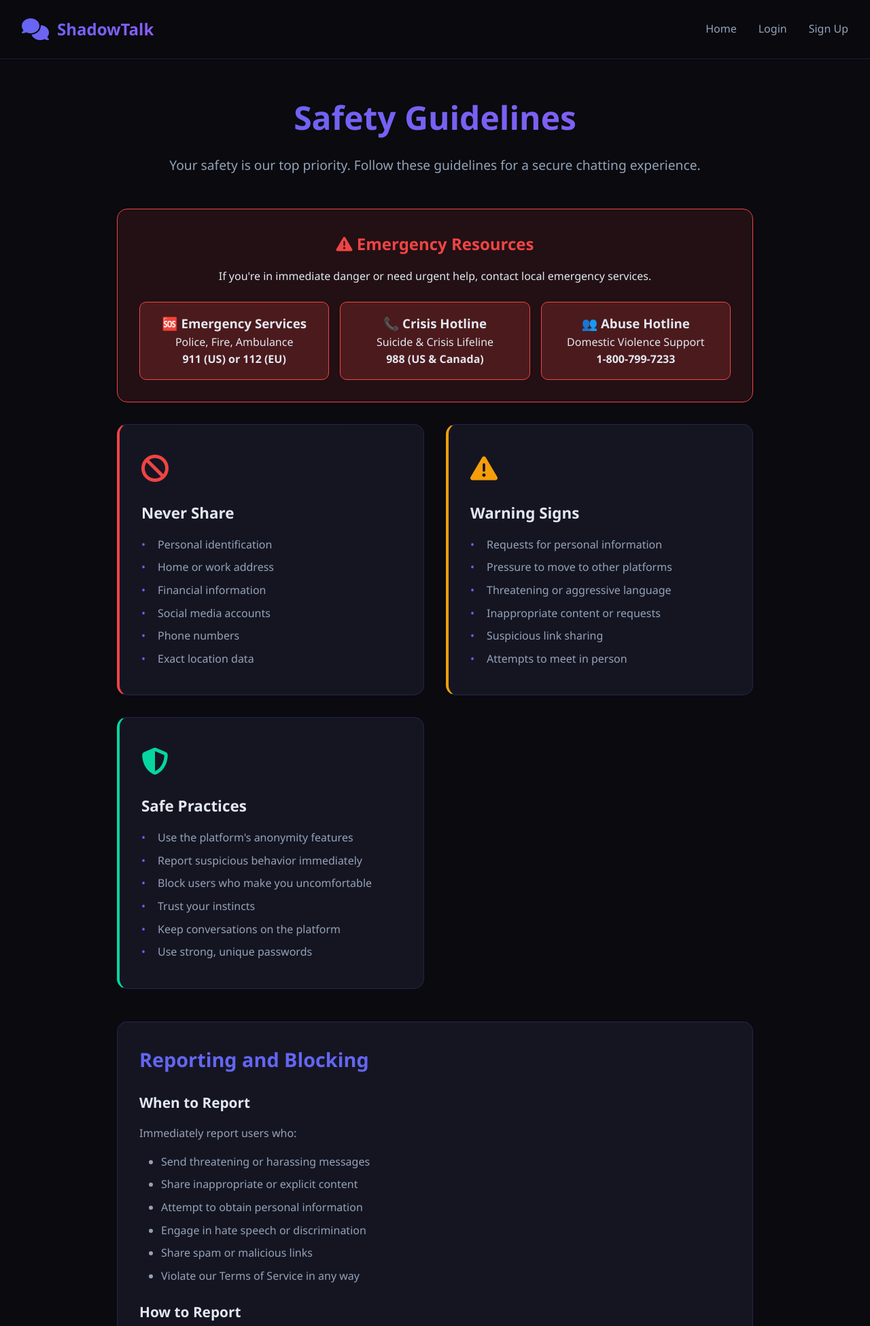
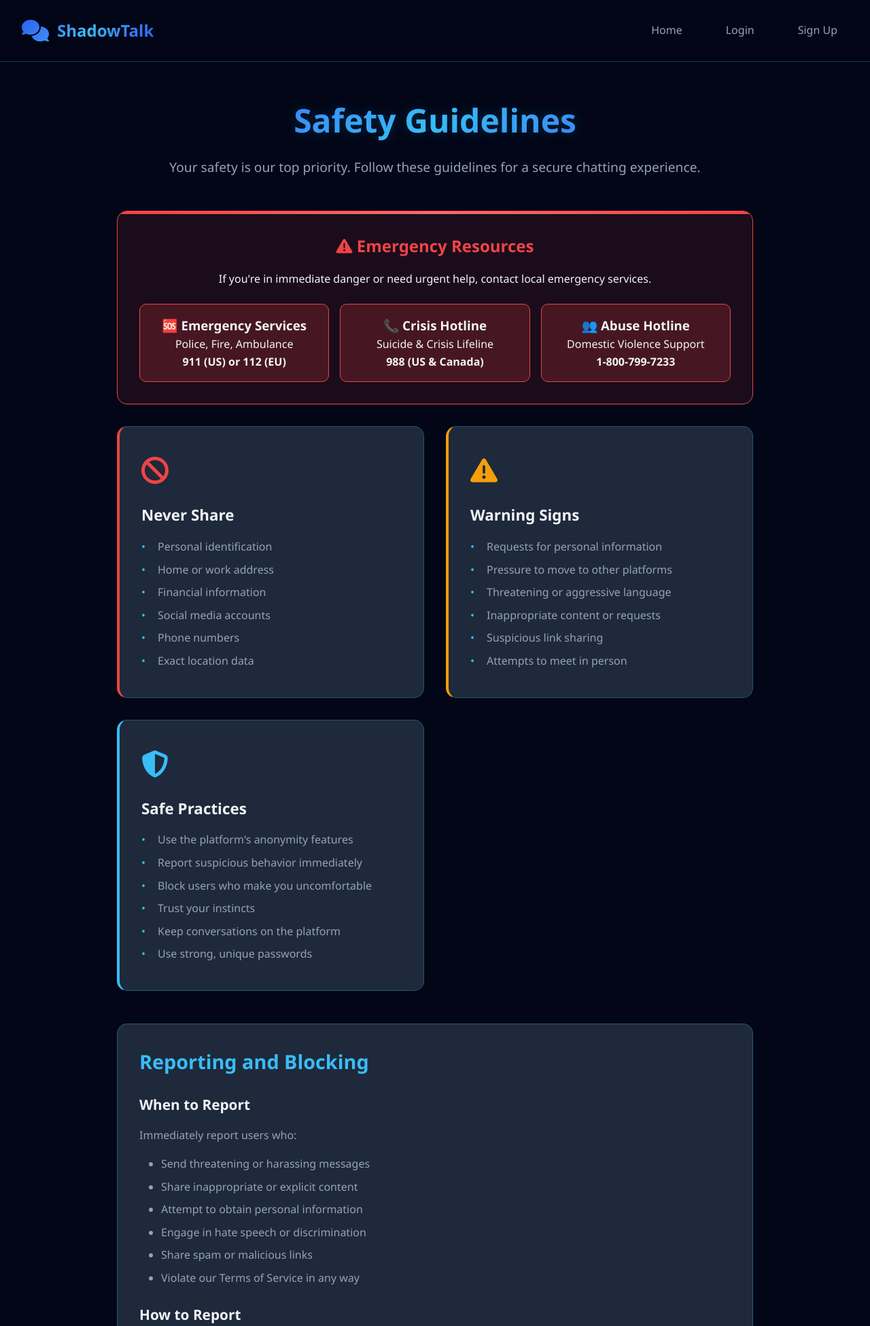
Before and after one commit to Burhan-012345/ShadowTalk, a Flask app: page /safety-guidelines in a window 1280 px wide. Shown: the top 1951 px of the page at 68% size. Run offline with Flask 3, Linux system fonts and the light colour scheme; parts of the project's set-up code (start-up, migrations or seed data) failed here and were passed over.

Commit message:
Update safety_guidelines.html

```diff
--- a/templates/service/safety_guidelines.html
+++ b/templates/service/safety_guidelines.html
@@ -16,17 +16,26 @@
       }
 
       :root {
-        --primary: #6366f1;
-        --primary-dark: #4f46e5;
-        --secondary: #0a0a0a;
-        --accent: #06d6a0;
+        --primary: #2563eb;
+        --primary-dark: #1d4ed8;
+        --secondary: #0f172a;
+        --accent: #38bdf8;
         --warning: #f59e0b;
         --danger: #ef4444;
-        --text: #e2e8f0;
+        --text: #f1f5f9;
         --text-secondary: #94a3b8;
-        --background: #0a0a0f;
-        --card-bg: #151522;
-        --gradient: linear-gradient(135deg, #6366f1 0%, #8b5cf6 100%);
+        --background: #020617;
+        --card-bg: #1e293b;
+        --gradient: linear-gradient(
+          135deg,
+          #2563eb 0%,
+          #3b82f6 25%,
+          #38bdf8 50%,
+          #3b82f6 75%,
+          #2563eb 100%
+        );
+        --shadow: 0 8px 25px rgba(37, 99, 235, 0.15);
+        --glow: 0 0 20px rgba(56, 189, 248, 0.2);
       }
 
       body {
@@ -41,8 +50,8 @@
         display: flex;
         justify-content: space-between;
         align-items: center;
-        background: rgba(10, 10, 15, 0.95);
-        border-bottom: 1px solid rgba(99, 102, 241, 0.2);
+        background: rgba(2, 6, 23, 0.95);
+        border-bottom: 1px solid rgba(56, 189, 248, 0.3);
         backdrop-filter: blur(10px);
       }
 
@@ -71,12 +86,16 @@
       .nav-links a {
         color: var(--text-secondary);
         text-decoration: none;
-        transition: color 0.3s ease;
+        transition: all 0.3s ease;
         font-weight: 500;
+        padding: 0.5rem 1rem;
+        border-radius: 8px;
       }
 
       .nav-links a:hover {
-        color: var(--text);
+        color: var(--accent);
+        background: rgba(56, 189, 248, 0.1);
+        transform: translateY(-2px);
       }
 
       .service-container {
@@ -96,6 +115,7 @@
         background: var(--gradient);
         -webkit-background-clip: text;
         -webkit-text-fill-color: transparent;
+        text-shadow: var(--glow);
       }
 
       .service-header p {
@@ -114,13 +134,35 @@
         background: var(--card-bg);
         padding: 2rem;
         border-radius: 15px;
-        border: 1px solid rgba(99, 102, 241, 0.2);
+        border: 1px solid rgba(56, 189, 248, 0.3);
         transition: all 0.3s ease;
+        position: relative;
+        overflow: hidden;
+      }
+
+      .safety-card::before {
+        content: "";
+        position: absolute;
+        top: 0;
+        left: -100%;
+        width: 100%;
+        height: 100%;
+        background: linear-gradient(
+          90deg,
+          transparent,
+          rgba(56, 189, 248, 0.1),
+          transparent
+        );
+        transition: left 0.5s ease;
+      }
+
+      .safety-card:hover::before {
+        left: 100%;
       }
 
       .safety-card:hover {
-        transform: translateY(-5px);
-        box-shadow: 0 10px 30px rgba(99, 102, 241, 0.2);
+        transform: translateY(-8px);
+        box-shadow: 0 15px 35px rgba(56, 189, 248, 0.2);
       }
 
       .safety-card.danger {
@@ -171,7 +213,7 @@
 
       .safety-card li:before {
         content: "•";
-        color: var(--primary);
+        color: var(--accent);
         position: absolute;
         left: 0;
       }
@@ -183,6 +225,23 @@
         padding: 2rem;
         margin: 2rem 0;
         text-align: center;
+        position: relative;
+        overflow: hidden;
+      }
+
+      .emergency-section::before {
+        content: "";
+        position: absolute;
+        top: 0;
+        left: 0;
+        right: 0;
+        height: 4px;
+        background: linear-gradient(
+          90deg,
+          var(--danger),
+          #ff6b6b,
+          var(--danger)
+        );
       }
 
       .emergency-section h2 {
@@ -209,16 +274,36 @@
         padding: 2rem;
         border-radius: 15px;
         margin-bottom: 2rem;
-        border: 1px solid rgba(99, 102, 241, 0.2);
-        transition: border-color 0.3s ease;
+        border: 1px solid rgba(56, 189, 248, 0.3);
+        transition: all 0.3s ease;
+        position: relative;
+        overflow: hidden;
+      }
+
+      .content-section::before {
+        content: "";
+        position: absolute;
+        top: 0;
+        left: 0;
+        width: 4px;
+        height: 100%;
+        background: var(--gradient);
+        transform: scaleY(0);
+        transition: transform 0.3s ease;
+      }
+
+      .content-section:hover::before {
+        transform: scaleY(1);
       }
 
       .content-section:hover {
-        border-color: var(--primary);
+        border-color: var(--accent);
+        transform: translateY(-2px);
+        box-shadow: var(--shadow);
       }
 
       .content-section h2 {
-        color: var(--primary);
+        color: var(--accent);
         margin-bottom: 1rem;
         font-size: 1.8rem;
       }
```
Also changed, not shown: other parts of templates/service/safety_guidelines.html (+30 -3 lines).
